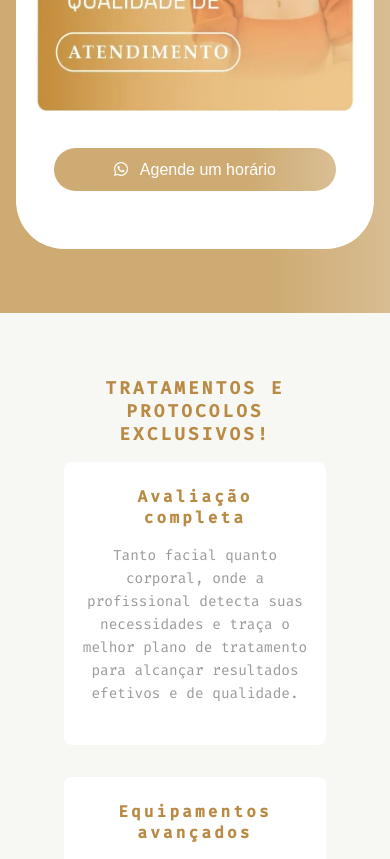
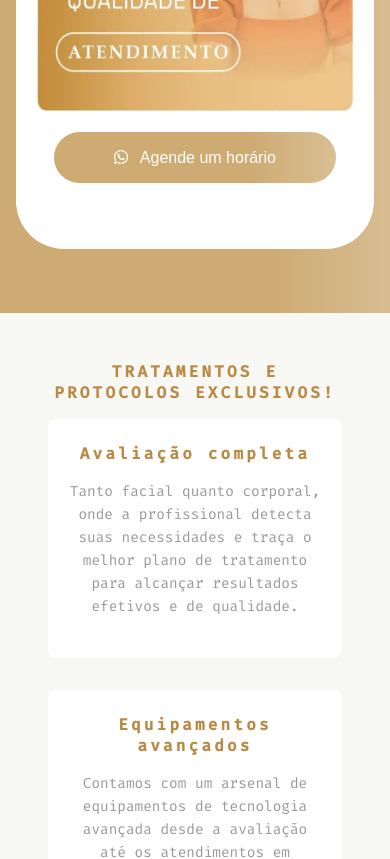
Before and after one commit to devdamasceno/estetica, a Next.js app: page /portfolio in a window 390 px wide. Shown: the part 1320-2179 px from the top of the page. Built offline with nearby package versions, Linux system fonts and the light colour scheme.

Commit message:
first commit

```diff
--- a/src/components/nav/styles.module.css
+++ b/src/components/nav/styles.module.css
@@ -108,7 +108,7 @@
   color: white;
   border: none;
   border-radius: 50px;
-  padding: 12px 60px;
+  padding: 16px 60px;
   font-size: 1rem;
   display: flex;
   align-items: center;
@@ -310,7 +310,7 @@
   .menuTratamentoContent h1 {
     display: inline;
     text-align: center;
-    font-size: 1.2rem;
+    font-size: 1rem !important;
     font-weight: bold;
   }
 
@@ -318,10 +318,11 @@
     display: flex;
     flex-direction: column;
     justify-content: flex-start;
+    padding: 0;
   }
 
   .menuTratamento h1 {
-    font-size: 1.1rem;
+    font-size: 1rem;
   }
 
   .tratamentoDescricaoFluxoUm {
@@ -379,7 +380,12 @@
   }
 
   .tarjaContainer {
-    display: none;
+    margin-top: 27rem;
+  }
+
+  .whatsappButton {
+    margin-top: 1rem;
+    margin-bottom: 3rem;
   }
 
 }
--- a/src/pages/cloud/styles.module.css
+++ /dev/null
@@ -1,5 +0,0 @@
-.container {
-  display: flex;
-  justify-content: center;
-  align-items: center;
-}
```
Also changed, not shown: src/pages/cloud/index.tsx (deleted, +0 -10 lines).
